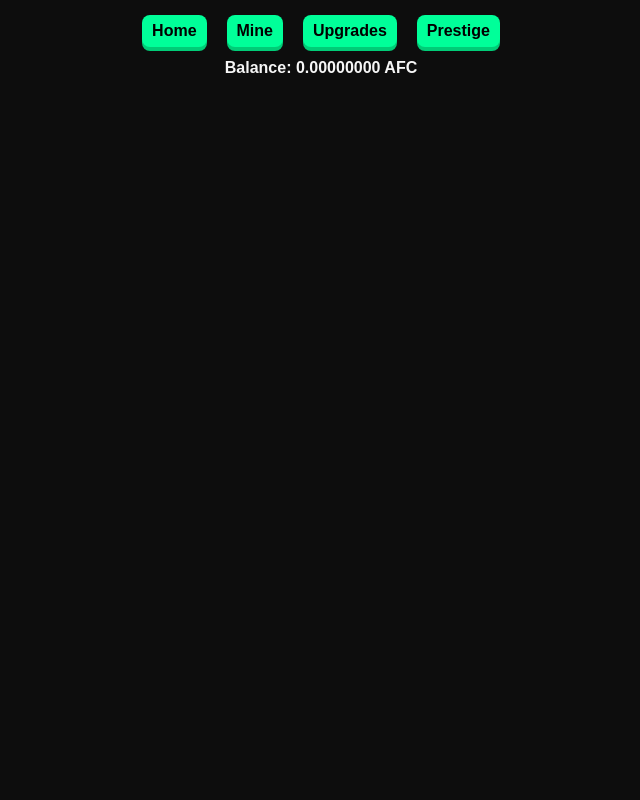
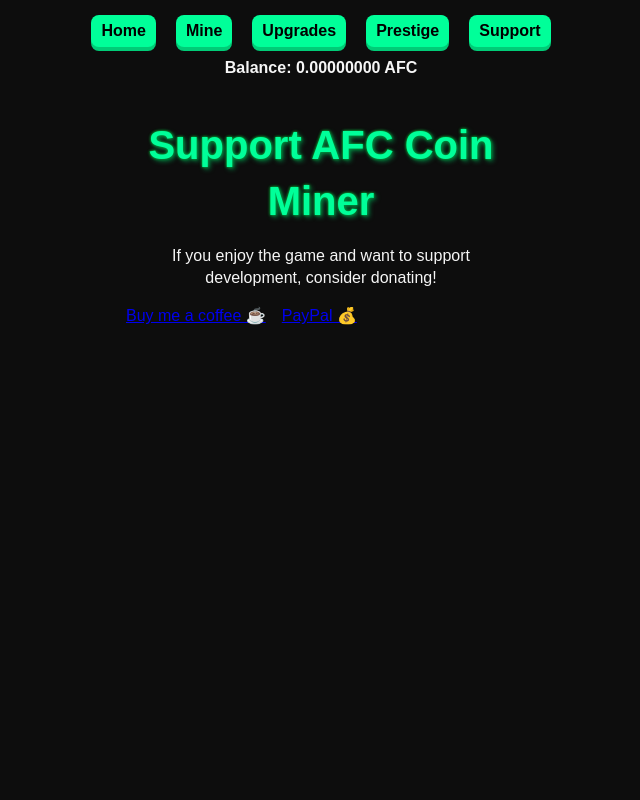
Before and after one commit to anonybrosko/afc-coin-miner-frontend, a React (Create React App) app: page /support in a window 1280 px wide. Shown: the top 800 px of the page, without its empty margins (319-959 px from the left). Built offline with nearby package versions, Linux system fonts and the light colour scheme.

Commit message:
Added Support Tab

```diff
--- a/src/App.js
+++ b/src/App.js
@@ -7,7 +7,8 @@ import { GameContext } from  "./GameContext";
 import Home from "./Home";
 import Mine from "./Mine";
 import Upgrades from "./Upgrades";
-import Prestige from "./Prestige"
+import Prestige from "./Prestige";
+import Support from "./Support"
 
 import './App.css';
 
@@ -21,6 +22,7 @@ function Header(){
         <Link to="/mine">Mine</Link>
         <Link to="/upgrades">Upgrades</Link>
         <Link to="/prestige">Prestige</Link>
+        <Link to="/support">Support</Link>
       </nav>
       <div className="balance-display-inline">Balance: {balance.toFixed(8)} AFC</div>
     </header>
@@ -40,6 +42,7 @@ function App() {
             <Route path="/mine" element={<Mine />} />
             <Route path="/upgrades" element={<Upgrades />} />
             <Route path="/prestige" element={<Prestige />} />
+            <Route path="/support" element={<Support />} />
           </Routes>
         </main>
       </div>
--- /dev/null
+++ b/src/Support.js
@@ -0,0 +1,35 @@
+// Support.js
+import React from "react";
+
+const Support = () => {
+  return (
+    <div className="container">
+      <h1>Support AFC Coin Miner</h1>
+      <p>
+        If you enjoy the game and want to support development, consider donating!
+      </p>
+
+      {/* Example buttons for donations */}
+      <div style={{ display: "flex", gap: "1rem", marginTop: "1rem" }}>
+        <a
+          href="https://www.buymeacoffee.com/yourusername"
+          target="_blank"
+          rel="noopener noreferrer"
+          className="btn"
+        >
+          Buy me a coffee ☕
+        </a>
+        <a
+          href="https://paypal.me/yourusername"
+          target="_blank"
+          rel="noopener noreferrer"
+          className="btn"
+        >
+          PayPal 💰
+        </a>
+      </div>
+    </div>
+  );
+};
+
+export default Support;
```
Also changed, not shown: 7 other files (tests, documents, lock files or other folders).
